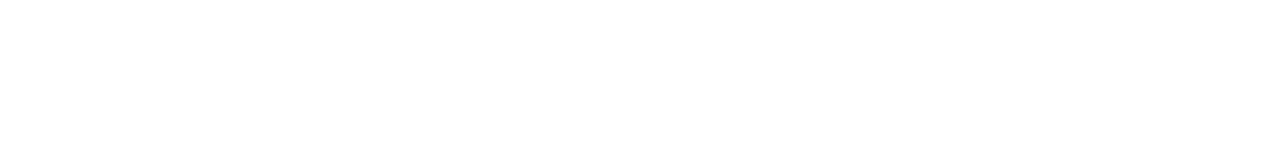
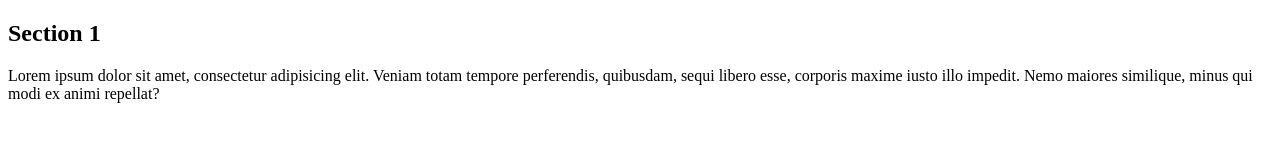
Before and after one commit to olga-grochowska/git-course-2, a plain HTML site: page index.html in a window 1280 px wide. Drawn offline with Linux system fonts and the light colour scheme.

Commit message:
Section 1 added to index.html

```diff
--- a/index.html
+++ b/index.html
@@ -7,6 +7,11 @@
     <title>ISA GIT Course</title>
 </head>
 <body>
-
+    <section>
+        <h1>Section 1</h1>
+        <p>
+            Lorem ipsum dolor sit amet, consectetur adipisicing elit. Veniam totam tempore perferendis, quibusdam, sequi libero esse, corporis maxime iusto illo impedit. Nemo maiores similique, minus qui modi ex animi repellat?
+        </p>
+    </section>
 </body>
 </html>
```
